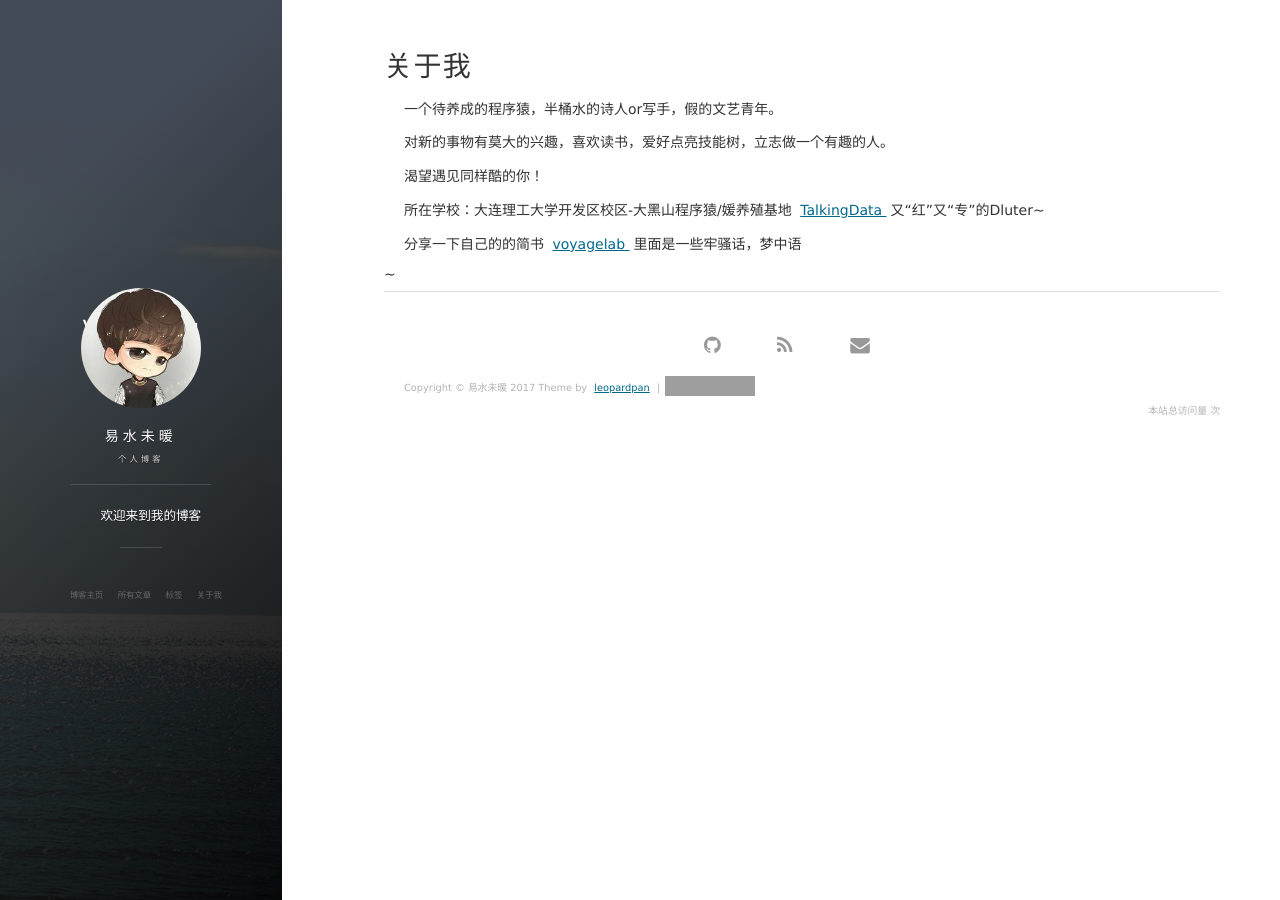
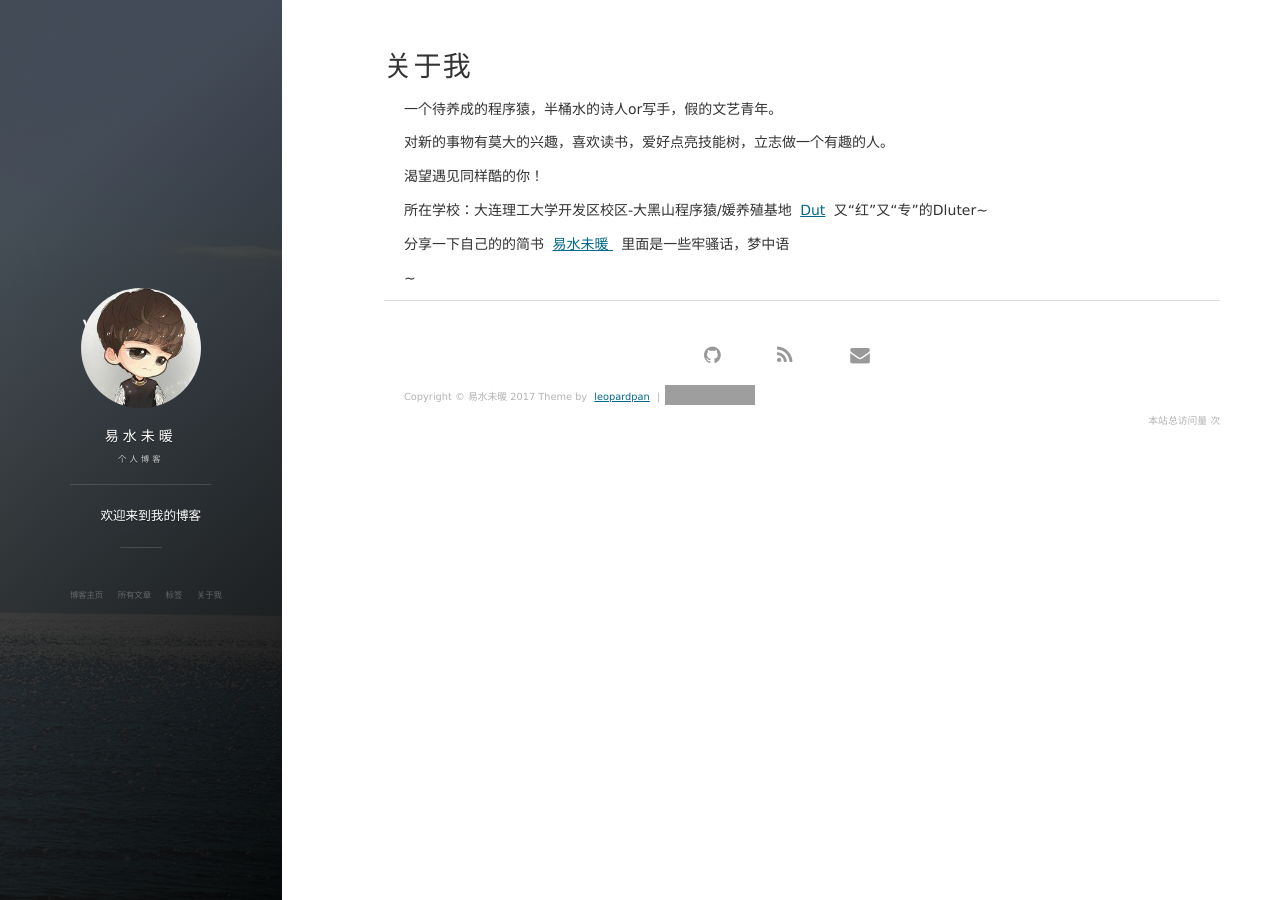
Before and after one commit to Victor-ZWB/Victor-ZWB.github.io, a Jekyll site: the page built from about.md, in a window 1280 px wide. Built offline with Jekyll 4.4.1, drawn with Linux system fonts in a browser that asks for light colours; nearby versions of some CDN libraries; comment, search, counter and statistics services are not loaded; grey boxes are pictures that could not be loaded.

Commit message:
Update about.md

```diff
--- a/about.md
+++ b/about.md
@@ -12,12 +12,12 @@ title: 关于我
 <p>
 
 所在学校：大连理工大学开发区校区-大黑山程序猿/媛养殖基地
-<a target="_blank" href="http://www.dlut.edu.cn/"> TalkingData </a>
+<a target="_blank" href="http://www.dlut.edu.cn/"> Dut</a>
 又“红”又“专”的Dluter~
 <p>
 
 分享一下自己的的简书
-<a target="_blank" href="http://www.jianshu.com/u/46e9e654a9e0"> voyagelab </a>
+<a target="_blank" href="http://www.jianshu.com/u/46e9e654a9e0"> 易水未暖 </a>
 里面是一些牢骚话，梦中语
 
 <p>
@@ -27,6 +27,6 @@ title: 关于我
 <!-- {% include comments.html %} -->
 <!-- 有言评论在.md文件里使用有点问题，暂时把uid写死 -->
 
- <div id="uyan_frame"></div>
- <script type="text/javascript" src="http://v2.uyan.cc/code/uyan.js?uid=2143225"></script>
+ <!--<div id="uyan_frame"></div> -->
+<!-- <script type="text/javascript" src="http://v2.uyan.cc/code/uyan.js?uid=2143225"></script> -->
 ~
```
